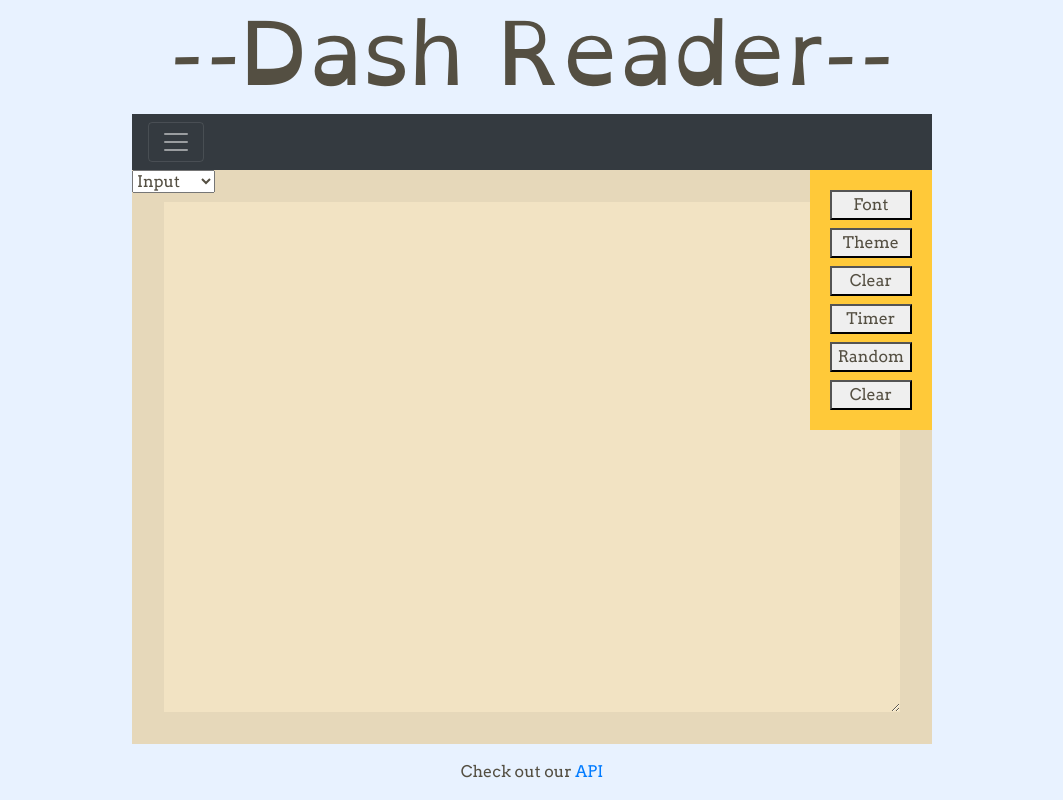
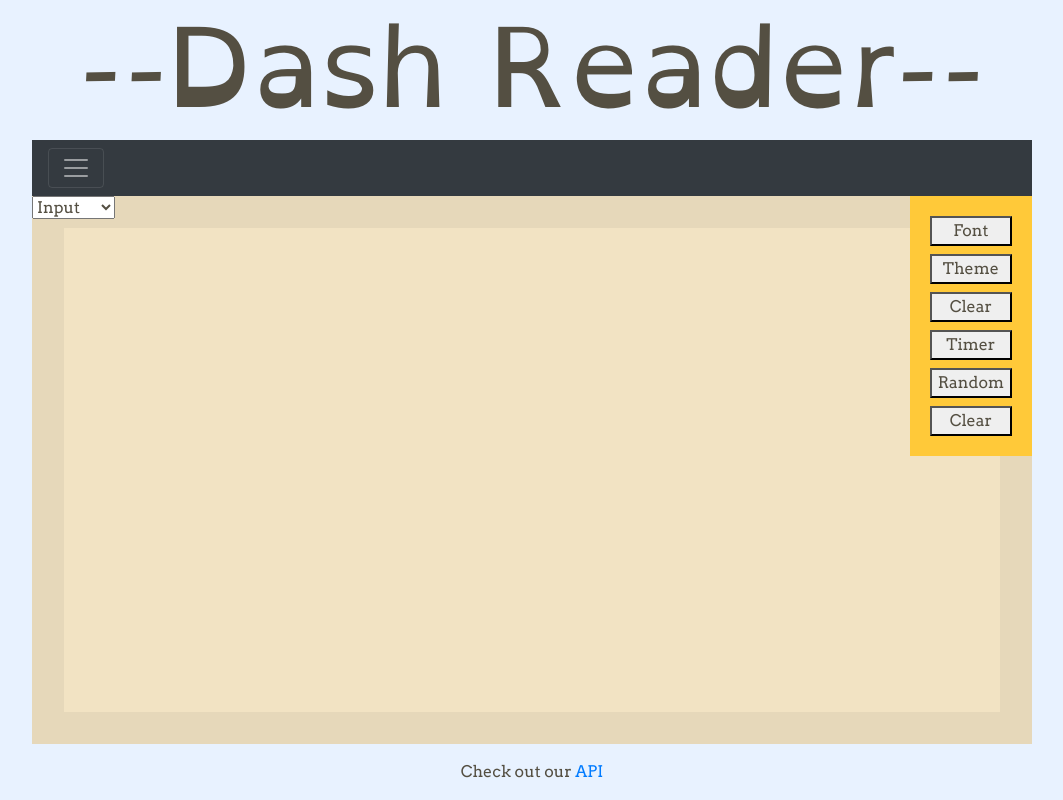
Before and after one commit to taslater/Dash-Reader-Frontend, a React (Create React App) app: page / in a window 1280 px wide. Shown: the whole page, without its empty margins (108-1171 px from the left). Built offline with nearby package versions, Linux system fonts and the light colour scheme.

Commit message:
textarea disable resize

```diff
--- a/src/App.css
+++ b/src/App.css
@@ -1,6 +1,9 @@
 :root {
   --app-lr-pad: 3em;
-  --app-width: min(800px, calc(100vw - 2 * var(--app-lr-pad)));
+  --app-max-width: 1000px;
+  --app-width: min(
+    var(--app-max-width),
+    calc(100vw - 2 * var(--app-lr-pad)));
 }
 
 .App {
--- a/src/components/UIContainer.css
+++ b/src/components/UIContainer.css
@@ -21,6 +21,7 @@
   width: calc(100% - 2 * var(--text-area-margin));
   height: calc(100% - 2 * var(--text-area-margin));
   padding: 0;
+  resize: none;
 }
 
 .readerdrop {
--- a/src/components/UIContainer.js
+++ b/src/components/UIContainer.js
@@ -30,7 +30,7 @@ function UIContainer(props) {
   return (
     <main className='main'>
       <div>
-        <textarea name="" id="" cols="30" rows="10" className='textarea'></textarea>
+        <textarea name="" id="" className="textarea"></textarea>
         <label htmlFor="reader-ui-select"></label>
         <select className="readerdrop" name="reader-uis" id="reader-ui-select" onChange={selectHandler}>
           {readerUISelectOptions}
```
